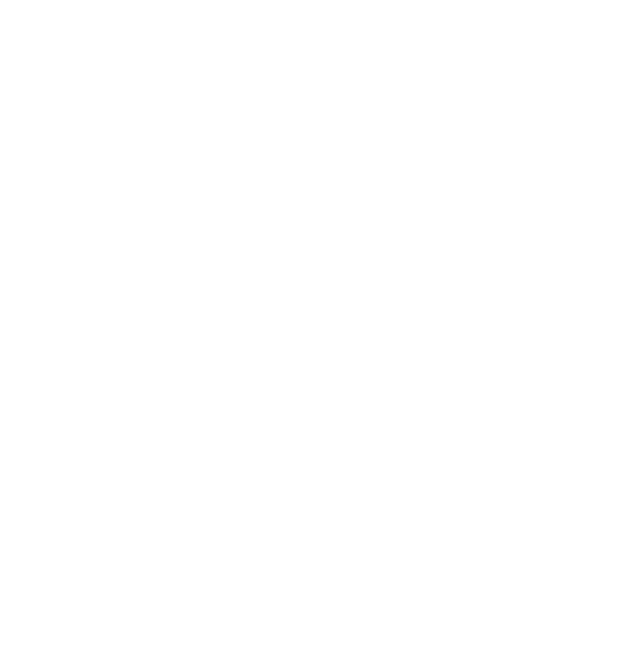
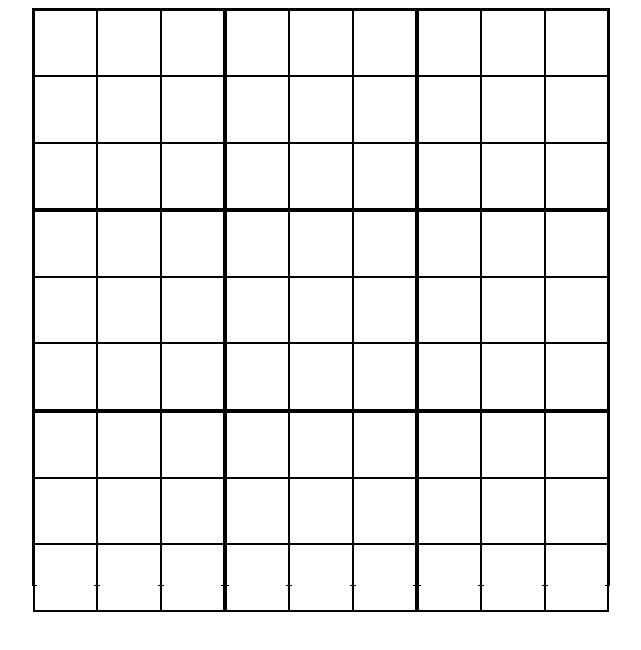
Before and after one commit to qpwoeirut/SudokuSolver, a plain HTML site: page index.html in a window 1280 px wide. Shown: the whole page, without its empty margins (319-960 px from the left). Drawn offline with Linux system fonts and the light colour scheme.

Commit message:
Add grid

```diff
--- a/Sudoku.js
+++ b/Sudoku.js
@@ -13,28 +13,48 @@ function Sudoku() {
 }
 Sudoku.prototype.solve = () => {
     let possibilities = [];
+    let stack = [];
+    let used = [];
 
     for (let r = 0; r < SIZE; ++r) {
         possibilities.push([]);
+        used.push([]);
         for (let c = 0; c < SIZE; ++c) {
             possibilities[r].push(new Set());
-            for (let n = 1; n <= 9; ++n) {
-                possibilities[r][c].add(n);
-            }
-        }
-    }
-
-    let stack = [];
-    for (let r = 0; r < SIZE; ++r) {
-        for (let c = 0; c < SIZE; ++c) {
             if (this.grid[r][c] !== UNKNOWN) {
                 stack.push([r, c, this.grid[r][c]]);
+                possibilities[r][c].add(this.grid[r][c]);
+                used[r][c] = true;
+            } else {
+                for (let n = 1; n <= 9; ++n) {
+                    possibilities[r][c].add(n);
+                }
+                used[r][c] = false;
             }
         }
     }
 
     while (stack.length > 0) {
         let [r, c, val] = stack.pop();
-
+        for (let i = 0; i < SIZE; ++i) {
+            if (i !== r) {
+                possibilities[i][c].delete(val);
+                if (possibilities[i][c].size === 1 && used[i][c] === false) {
+                    used[i][c] = true;
+                    let [only_val] = possibilities[i][c];
+                    this.grid[i][c] = only_val;
+                    stack.push([i, c, only_val]);
+                }
+            }
+            if (i !== c) {
+                possibilities[r][i].delete(val);
+                if (possibilities[r][i].size === 1 && used[r][i] === false) {
+                    used[r][i] = true;
+                    let [only_val] = possibilities[r][i];
+                    this.grid[r][i] = only_val;
+                    stack.push([r, i, only_val]);
+                }
+            }
+        }
     }
 }
--- a/index.html
+++ b/index.html
@@ -3,10 +3,13 @@
 <head>
     <meta charset="UTF-8">
     <title>Sudoku Solver</title>
+    <link type="text/css" rel="stylesheet" href="style.css">
+    <script type="text/javascript" defer src="Sudoku.js"></script>
+    <script type="text/javascript" defer src="main.js"></script>
 </head>
 <body>
-    <div>
-
+    <div id="sudokuContainer">
+<!-- Will be filled by JS -->
     </div>
 </body>
 </html>
--- /dev/null
+++ b/main.js
@@ -0,0 +1,25 @@
+const container = document.getElementById("sudokuContainer");
+for (let r = 0; r < SIZE; ++r) {
+    for (let c = 0; c < SIZE; ++c) {
+        const cell = document.createElement("div");
+        cell.classList.add("sudoku-cell");
+
+        if (r % 3 === 0) cell.classList.add("bold-top");
+        else if (r % 3 === 2) cell.classList.add("bold-bottom");
+
+        if (c % 3 === 0) cell.classList.add("bold-left");
+        else if (c % 3 === 2) cell.classList.add("bold-right");
+
+        const input = document.createElement("input");
+        input.setAttribute("data-row", r.toString());
+        input.setAttribute("data-col", c.toString());
+        input.type = "number";
+        input.min = "1";
+        input.max = "9";
+        input.oninput = () => {  // prevent multiple digits from being entered
+            while (input.value > SIZE) input.value = Math.floor(parseInt(input.value) / 10).toString()
+        }
+        cell.appendChild(input);
+        container.appendChild(cell);
+    }
+}
--- /dev/null
+++ b/style.css
@@ -0,0 +1,43 @@
+#sudokuContainer {
+    display: grid;
+    margin: 0 auto;
+    grid-template-columns: 1fr 1fr 1fr 1fr 1fr 1fr 1fr 1fr 1fr;
+    width: min(36rem, calc(100vmin - 16px));
+    height: min(36rem, calc(100vmin - 16px));
+    border: 1px solid black;
+}
+
+.sudoku-cell {
+    border: 1px solid black;
+    flex-grow: 1;
+}
+
+.sudoku-cell > input {
+    font-size: min(3rem, 8vmin);
+    -moz-appearance: textfield;
+    appearance: textfield;
+    width: 85%;
+    height: 85%;
+    border: none;
+    margin: 2.5%;
+    padding: 5%;
+    text-align: center;
+}
+.sudoku-cell > input::-webkit-outer-spin-button,
+.sudoku-cell > input::-webkit-inner-spin-button {
+    -webkit-appearance: none;
+    margin: 0;
+}
+
+.bold-top {
+    border-top: 2px solid black;
+}
+.bold-left {
+    border-left: 2px solid black;
+}
+.bold-bottom {
+    border-bottom: 2px solid black;
+}
+.bold-right {
+    border-right: 2px solid black;
+}
```
